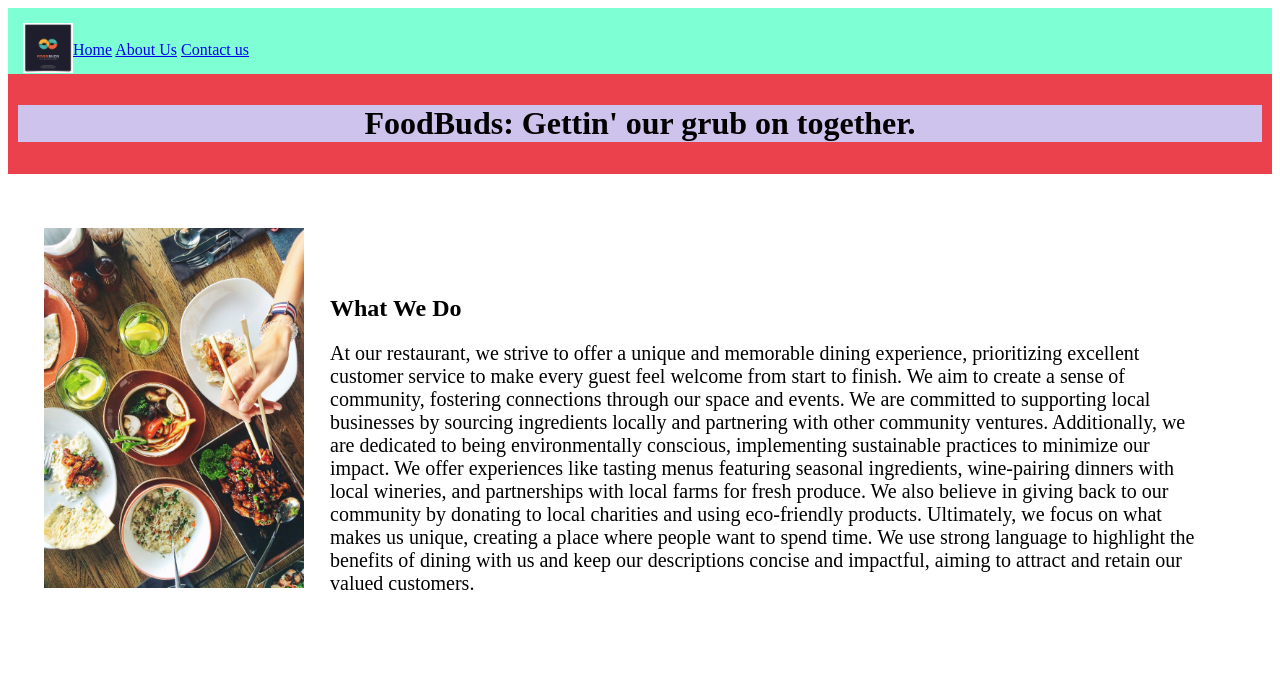
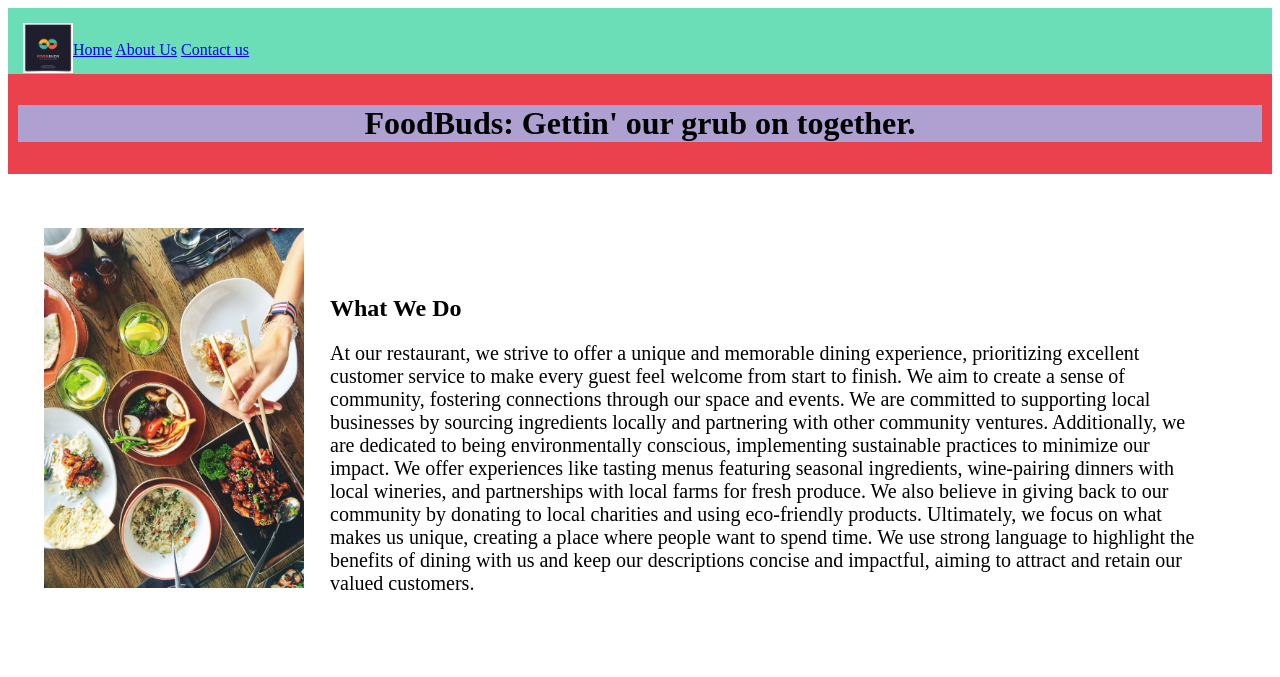
Before and after one commit to Tungsten-kaden/FastFood-Buds, a plain HTML site: page Index.html in a window 1280 px wide. Shown: the top 677 px of the page. Drawn offline with Linux system fonts and the light colour scheme.

Commit message:
Update Index.html

```diff
--- a/Index.html
+++ b/Index.html
@@ -3,7 +3,7 @@
         <title>FFB|FASTFOOD BUDS|</title>
     </head>
     <body>
-        <div style="background-color: aquamarine; padding: 15px;">
+        <div style="background-color: rgb(107, 222, 183); padding: 15px;">
             <a href="Index.html">
                 <img src="images/buds.jpg" style="height: 50px;float: left;">
             </a>
@@ -15,7 +15,7 @@
         </div>
 
         <div style="background-color: rgb(235, 65, 77); padding: 10px;">
-            <h1 style="background-color: rgb(206, 195, 236); text-align: center;">FoodBuds: Gettin' our grub on together.</h1>
+            <h1 style="background-color: rgb(174, 160, 208); text-align: center;">FoodBuds: Gettin' our grub on together.</h1>
 
         </div>
         <br>
```
